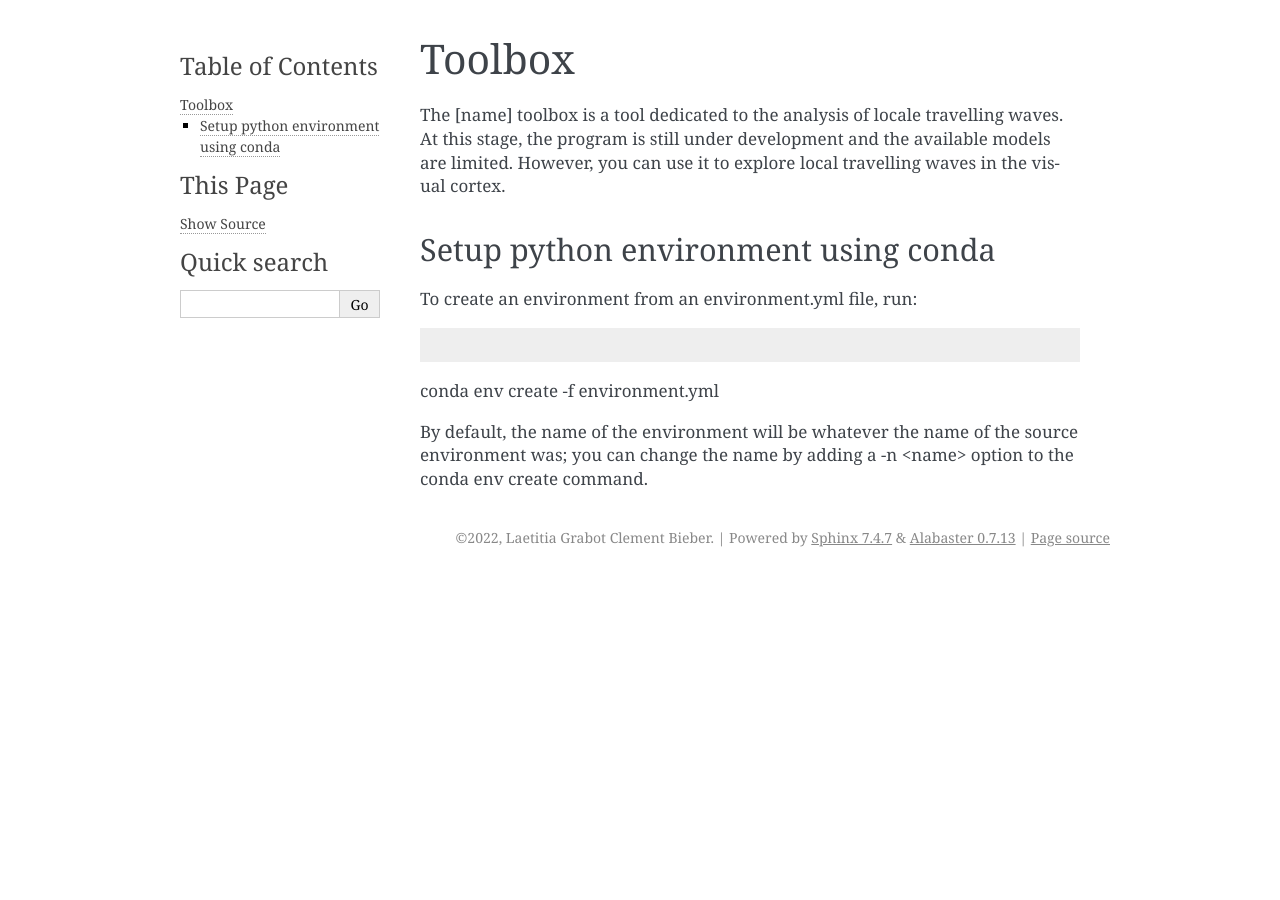
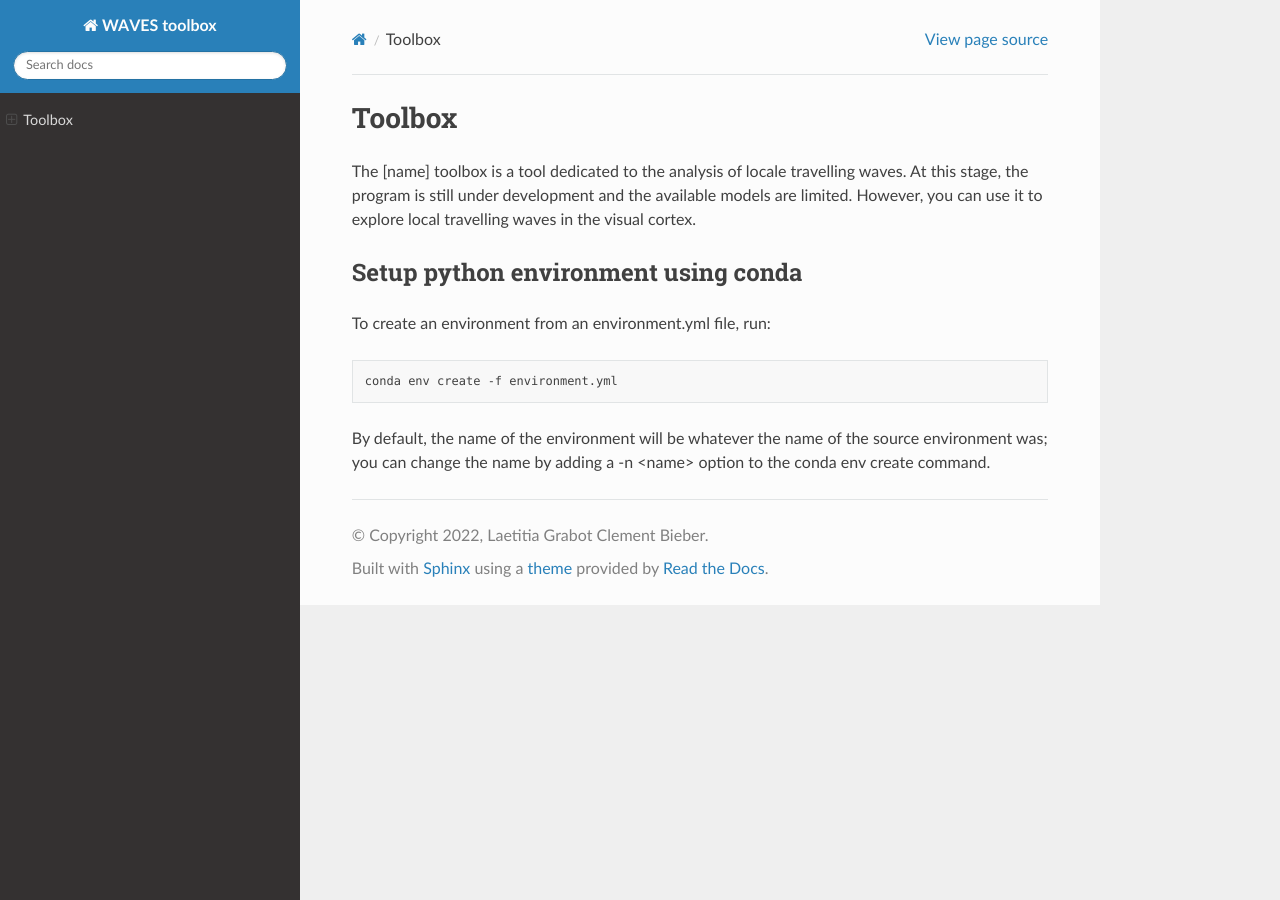
Before and after one commit to LaetitiaG/wavesmodel, a Sphinx documentation site: the page built from docs/readme.rst, in a window 1280 px wide. Built offline with Sphinx 7.4.7 and the Read the Docs theme 2.0.0, drawn with Linux system fonts in a browser that asks for light colours.

Commit message:
[DOC] readthedoc theme, created workflow.rst

```diff
--- a/docs/conf.py
+++ b/docs/conf.py
@@ -12,8 +12,8 @@
 #
 import os
 import sys
+
 sys.path.insert(0, os.path.abspath('../'))
-
 
 # -- Project information -----------------------------------------------------
 
@@ -24,14 +24,13 @@ author = 'Laetitia Grabot Clement Bieber'
 # The full version, including alpha/beta/rc tags
 release = '0.1'
 
-
 # -- General configuration ---------------------------------------------------
 
 # Add any Sphinx extension module names here, as strings. They can be
 # extensions coming with Sphinx (named 'sphinx.ext.*') or your custom
 # ones.
 extensions = ['sphinx.ext.autodoc'
-]
+              ]
 
 # Add any paths that contain templates here, relative to this directory.
 templates_path = ['_templates']
@@ -41,13 +40,12 @@ templates_path = ['_templates']
 # This pattern also affects html_static_path and html_extra_path.
 exclude_patterns = ['_build', 'Thumbs.db', '.DS_Store']
 
-
 # -- Options for HTML output -------------------------------------------------
 
 # The theme to use for HTML and HTML Help pages.  See the documentation for
 # a list of builtin themes.
 #
-#html_theme = 'sphinx_rtd_theme'
+html_theme = 'sphinx_rtd_theme'
 
 # Add any paths that contain custom static files (such as style sheets) here,
 # relative to this directory. They are copied after the builtin static files,
--- a/docs/index.rst
+++ b/docs/index.rst
@@ -11,9 +11,13 @@ Welcome to WAVES toolbox's documentation!
    :caption: Contents:
 
 
+
 Indices and tables
 ==================
 
 * :ref:`genindex`
 * :ref:`modindex`
 * :ref:`search`
+* :ref:`readme`
+* :ref:`toolbox`
+* :ref:`workflow`
--- a/docs/readme.rst
+++ b/docs/readme.rst
@@ -1,6 +1,6 @@
-==========
+=======
 Toolbox
-==========
+=======
 
 The [name] toolbox is a tool dedicated to the analysis of locale travelling waves.
 At this stage, the program is still under development and the available models are limited.
@@ -13,6 +13,6 @@ To create an environment from an environment.yml file, run:
 
 .. code-block:: shell
 
-conda env create -f environment.yml
+    conda env create -f environment.yml
 
 By default, the name of the environment will be whatever the name of the source environment was; you can change the name by adding a -n <name> option to the conda env create command.
--- a/utils.py
+++ b/utils.py
@@ -15,6 +15,7 @@ simulation_params = namedtuple("simulation_params",
 
 # Pass tuple to each mri type. Must be in the same hemisphere order: (left, right)
 mri_paths = namedtuple("mri_paths", ["varea", "angle", "eccen"])
+
 
 screen_params = namedtuple("screen_params",
                            ["width",  # pixel
```
Also changed, not shown: docs/workflow.rst (added, +13 -0 lines).
